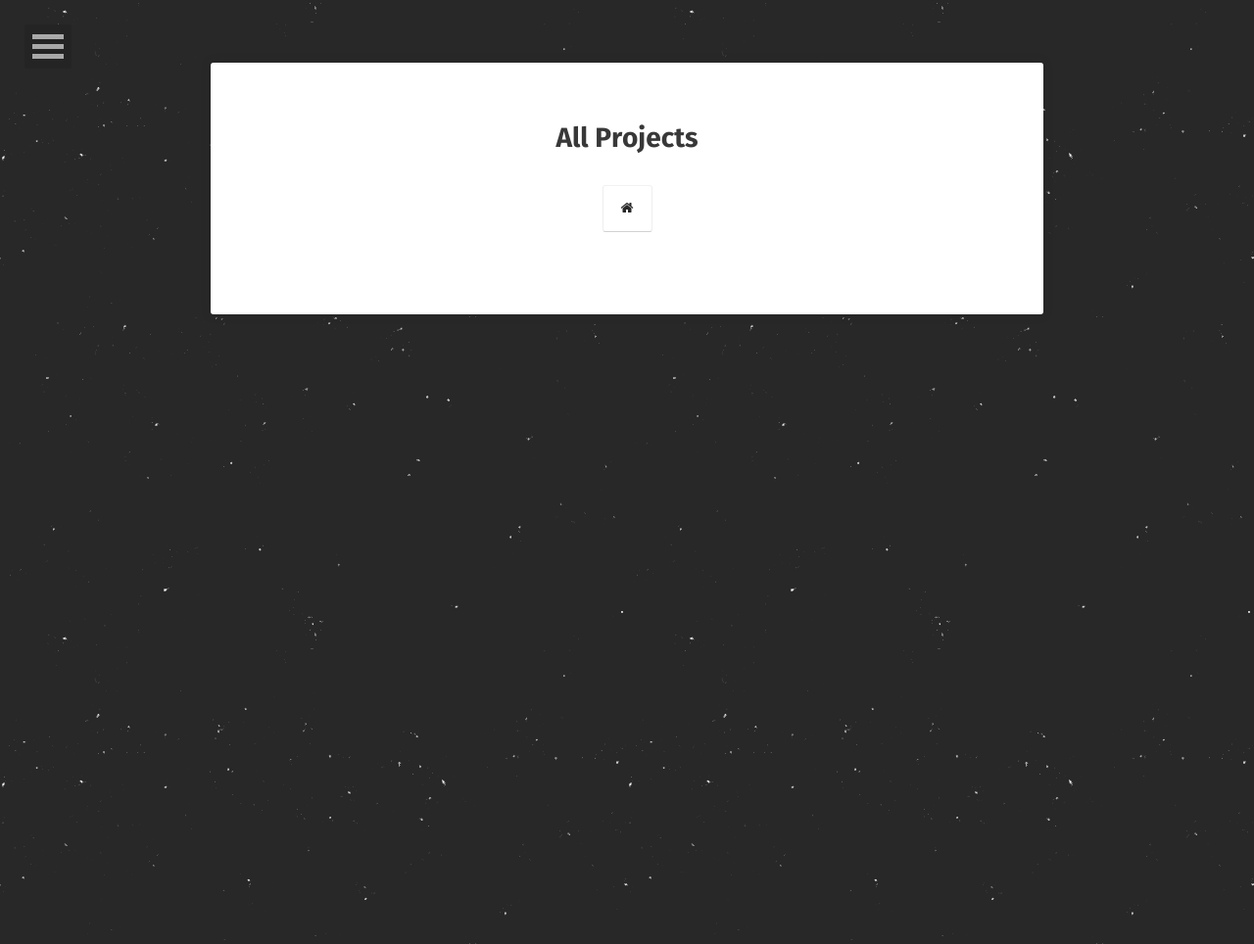
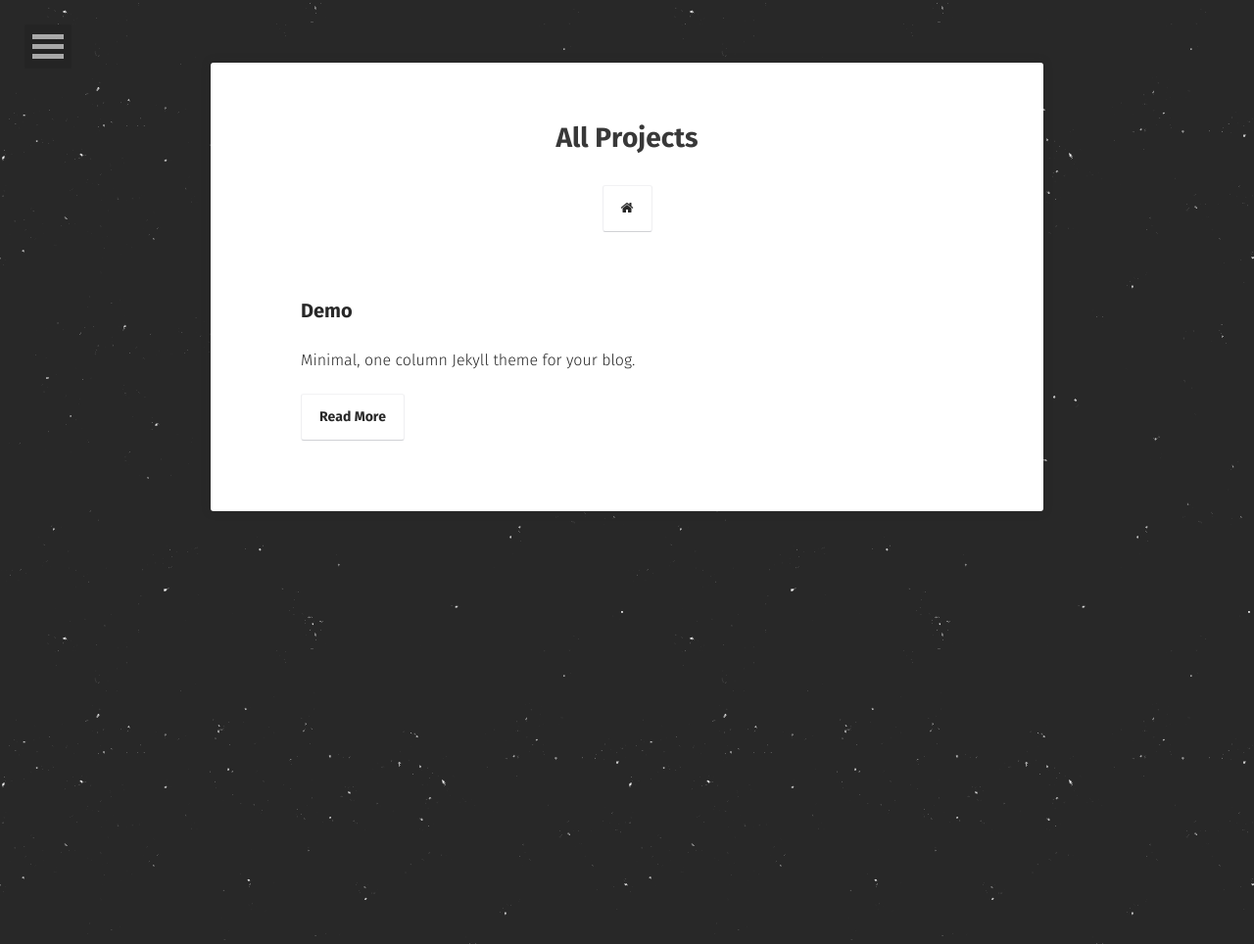
Before and after one commit to sammie-anie/portfolio, a Jekyll site: the page built from projects/index.md, in a window 1280 px wide. Shown: the whole page at 98% size. Built offline with Jekyll 4.4.1, drawn with Linux system fonts in a browser that asks for light colours; some web fonts are replaced; a file with an impossible date is left out.

Commit message:
Update 2016-03-21-moon-theme.md

```diff
--- a/_posts/2016-03-21-moon-theme.md
+++ b/_posts/2016-03-21-moon-theme.md
@@ -1,12 +1,15 @@
 ---
 layout: post
 title:  "Demo"
-date:   2020
-excerpt: "Demo"
+date:   2020-03-06
+excerpt: "Minimal, one column Jekyll theme for your blog."
 project: true
 tag:
-- Demo
-
+- jekyll
+- moon
+- blog
+- about
+- theme
 comments: true
 ---
 
```
